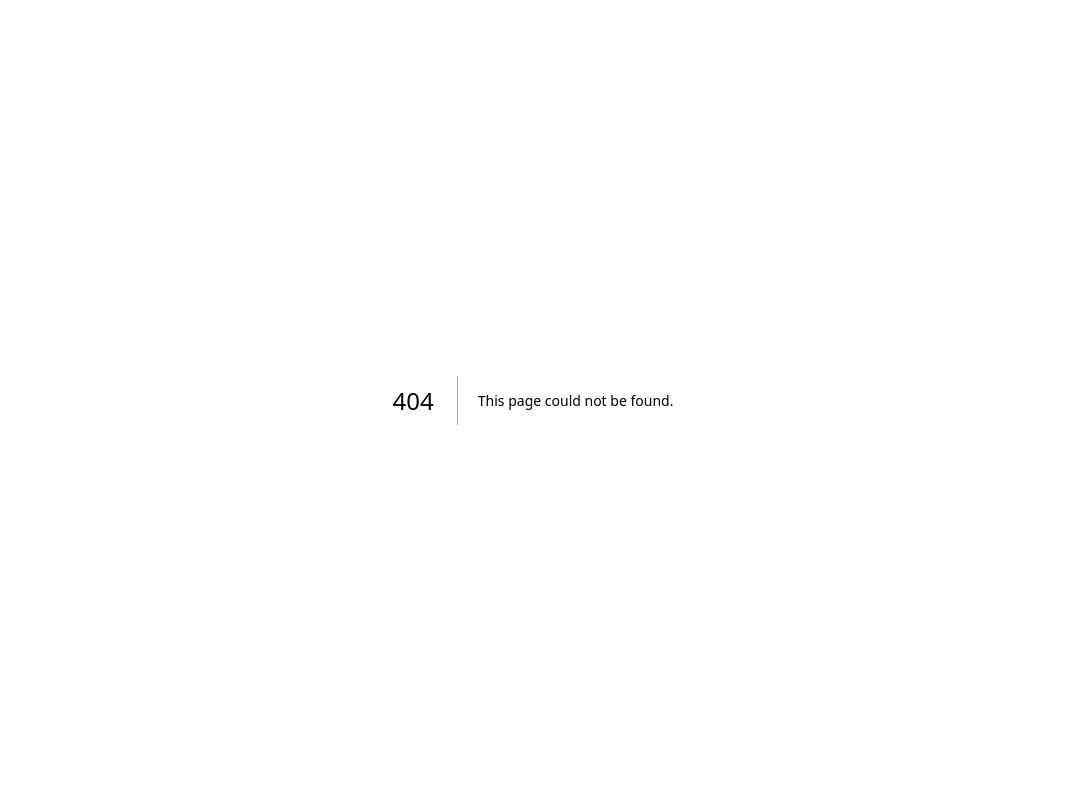
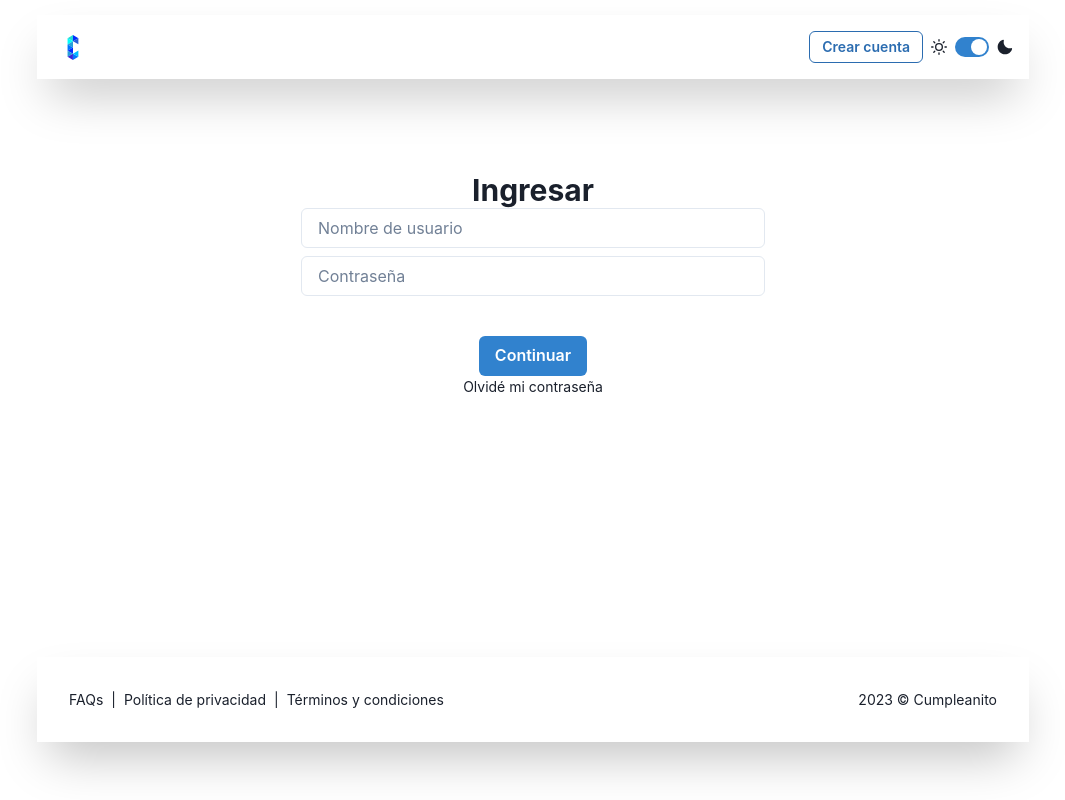
Before and after one commit to francocampaiola/cumpleanito, a Next.js app: page /login in a window 1280 px wide. Before the commit this address had no page. Shown: the whole page, without its empty margins (107-1172 px from the left). Built offline with nearby package versions, Linux system fonts and the light colour scheme.

Commit message:
add Register and Login pages

```diff
--- a/components/UI/Footer/Footer.tsx
+++ b/components/UI/Footer/Footer.tsx
@@ -1,5 +1,4 @@
 import { Box, Flex, HStack, Spacer, Text } from '@chakra-ui/react'
-import React from 'react'
 
 export const Footer = () => {
     const year = new Date().getFullYear();
--- a/components/UI/Navbar/Navbar.tsx
+++ b/components/UI/Navbar/Navbar.tsx
@@ -1,8 +1,16 @@
-import { Box, Button, Flex, HStack, Image } from '@chakra-ui/react'
+import { FC } from 'react'
 import Link from 'next/link'
 import { Toggle } from '../Toggle'
+import { Box, Button, Flex, HStack, Image } from '@chakra-ui/react'
 
-export const Navbar = () => {
+interface Props {
+    textButton: string,
+    variantButton: string,
+    linkButton: string,
+    displayButton: string
+}
+
+export const Navbar: FC<Props> = ({ textButton, variantButton, linkButton, displayButton }) => {
     return (
         <Box
             marginTop={'15px'}
@@ -21,7 +29,9 @@ export const Navbar = () => {
                     </Link>
                 </Box>
                 <HStack>
-                    <Button colorScheme={'blue'} size={'sm'}>Ingresar</Button>
+                    <Link href={linkButton}>
+                        <Button display={displayButton} variant={variantButton} colorScheme={'blue'} size={'sm'}>{textButton}</Button>
+                    </Link>
                     <Toggle />
                 </HStack>
             </Flex>
--- a/layouts/MainLayout.tsx
+++ b/layouts/MainLayout.tsx
@@ -1,18 +1,23 @@
 import { FC } from "react"
 import { Navbar } from "components/UI/Navbar"
+import { Footer } from "components/UI/Footer"
 import { Container } from "@chakra-ui/react"
-import { Footer } from "components/UI/Footer"
+import { link } from "fs"
 
 interface Props {
     children: React.ReactNode
+    linkButton: string,
+    variantButton: string,
+    textButton: string,
+    displayButton: string
 }
 
-export const MainLayout: FC<Props> = ({ children }) => {
+export const MainLayout: FC<Props> = ({ children, linkButton, textButton, variantButton, displayButton }) => {
     return (
         <Container
             maxW={'5xl'}
         >
-            <Navbar />
+            <Navbar textButton={textButton} linkButton={linkButton} variantButton={variantButton} displayButton={displayButton} />
             <Container
                 maxW={'5xl'}
             >
--- a/src/pages/index.tsx
+++ b/src/pages/index.tsx
@@ -1,3 +1,4 @@
+import { MainLayout } from "layouts";
 import {
   Box,
   Button,
@@ -13,12 +14,11 @@ import {
   Text,
   VStack
 } from "@chakra-ui/react";
-import { MainLayout } from "layouts";
 
 export default function Home() {
   return (
     <>
-      <MainLayout>
+      <MainLayout textButton={'Ingresar'} variantButton={'solid'} linkButton={'/login'}>
         <Container maxW={'5xl'} marginTop={'80px'}>
           <VStack spacing={'100px'}>
             <VStack spacing={'50px'} width={'100%'}>
--- /dev/null
+++ b/src/pages/login/index.tsx
@@ -0,0 +1,31 @@
+import { Button, Container, Heading, Input, Text, VStack } from '@chakra-ui/react'
+import { MainLayout } from 'layouts'
+
+const Login = () => {
+    return (
+        <MainLayout
+            displayButton={''}
+            textButton='Crear cuenta'
+            variantButton={'outline'}
+            linkButton='/register'
+        >
+            <Container maxW={'5xl'}>
+                <VStack marginTop={'10%'} spacing={'5%'} marginBottom={'28%'}>
+                    <Heading fontSize={'3xl'}>Ingresar</Heading>
+                    <VStack spacing={10} w={'50%'}>
+                        <VStack w={'100%'}>
+                            <Input size={'md'} placeholder='Nombre de usuario'></Input>
+                            <Input size={'md'} placeholder='Contraseña'></Input>
+                        </VStack>
+                        <Button colorScheme={'blue'}>Continuar</Button>
+                    </VStack>
+                    <VStack spacing={5}>
+                        <Text fontSize={'sm'}>Olvidé mi contraseña</Text>
+                    </VStack>
+                </VStack>
+            </Container>
+        </MainLayout>
+    )
+}
+
+export default Login
```
Also changed, not shown: src/pages/register/index.tsx (added, +28 -0 lines).
